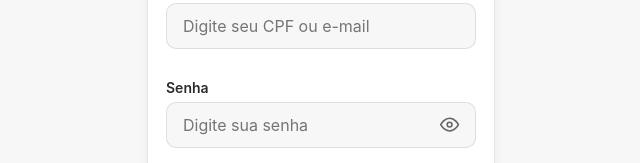
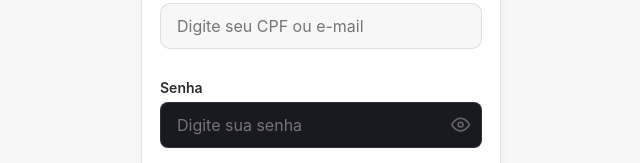
Before and after one commit to matheuspcgamer2025-stack/app-vacina-android, a website with bundled scripts: page www/index.html in a window 1280 px wide. Shown: the part 316-479 px from the top of the page, without its empty margins (319-959 px from the left). Built offline with nearby package versions, Linux system fonts and the light colour scheme.

Commit message:
Fix: Migrado alinhamento do olho da senha para flexbox moderno

```diff
--- a/www/style.css
+++ b/www/style.css
@@ -243,27 +243,31 @@
 
 /* Toggle visualizar senha */
 .password-wrapper {
-    position: relative;
     display: flex;
     align-items: center;
     width: 100%;
-    gap: 0;
-    margin-bottom: 0; /* Remove qualquer margem que estique o bloco */
-    padding: 0;
+    background-color: #191922; /* Ajuste para a cor escura do fundo dos seus inputs */
+    border: 1px solid rgba(255, 255, 255, 0.1); /* Bordinha sutil */
+    border-radius: 0.5rem;
+    overflow: hidden;
 }
 
 .password-wrapper .password-input {
-    padding-right: 2.75rem;
     flex: 1;
-    margin-bottom: 0; /* Garante que o input não empurre o olho para baixo */
+    background: transparent;
+    border: none;
+    padding: 0.75rem 1rem;
+    margin: 0;
+    color: #ffffff;
+    height: auto;
+}
+
+.password-wrapper .password-input:focus {
+    outline: none;
 }
 
 /* Botão do Olho */
 .btn-password-toggle {
-    position: absolute;
-    right: 0.5rem;
-    top: 50%;
-    transform: translateY(-50%); /* Centralização matemática perfeita */
     background: transparent;
     border: none;
     cursor: pointer;
@@ -271,13 +275,13 @@
     display: flex;
     align-items: center;
     justify-content: center;
-    width: 2.25rem;
-    height: 2.25rem;
+    width: 2.5rem;
+    height: 100%;
     padding: 0;
     margin: 0;
+    flex-shrink: 0;
     z-index: 10;
 }
-
 
 .btn-password-toggle:hover {
     color: var(--primary);
```
